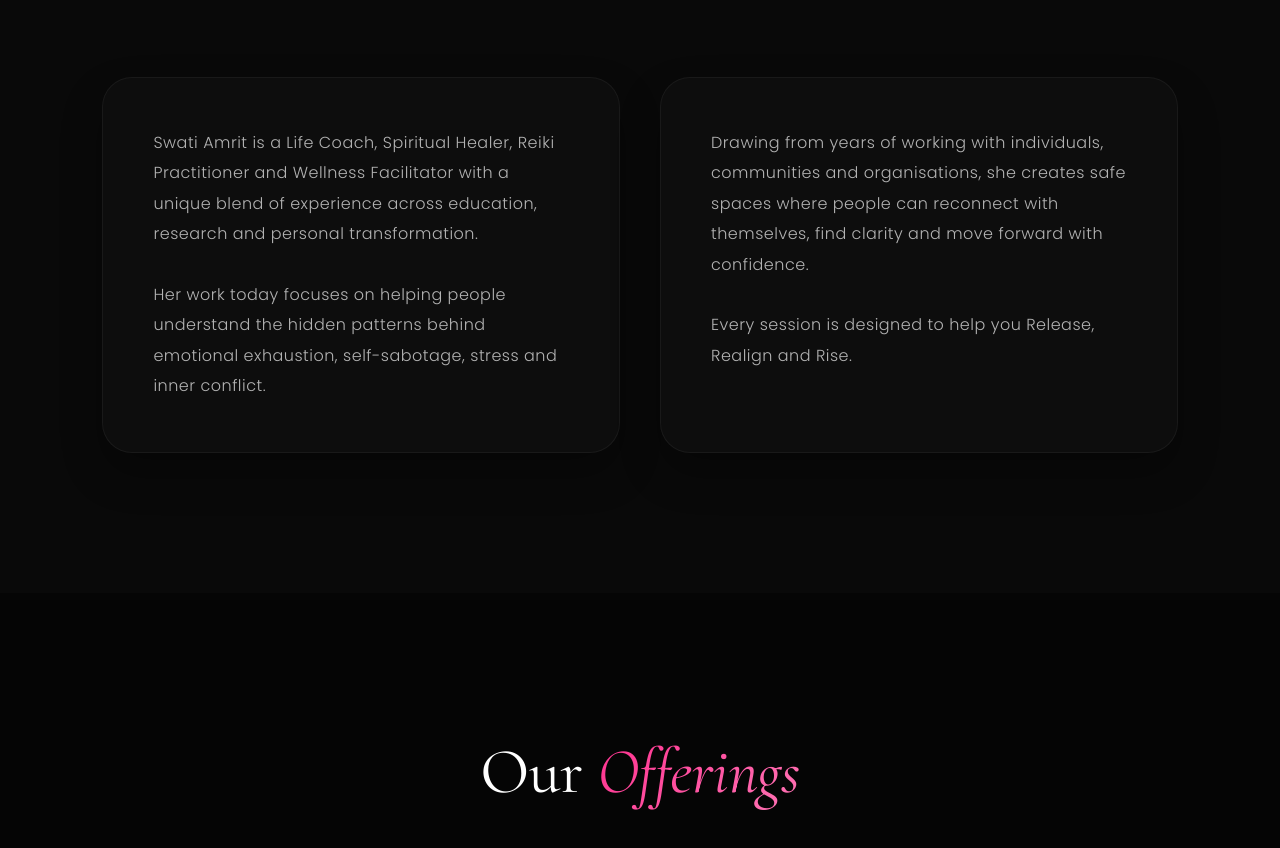
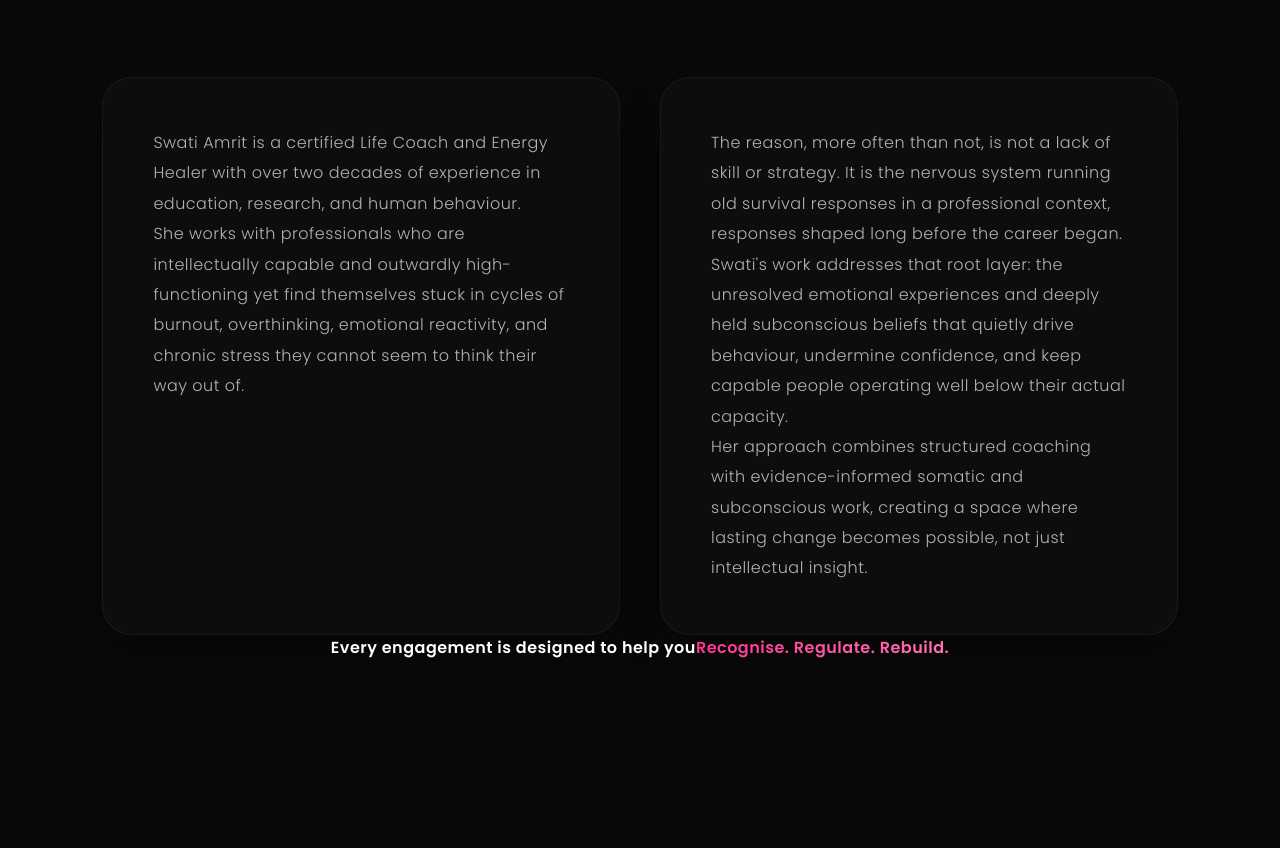
Before and after one commit to Shreyanshshsh/Surging-Soul, a plain HTML site: page index.html in a window 1280 px wide. Shown: the part 1120-1968 px from the top of the page. Drawn offline with nearby package versions, Linux system fonts and the light colour scheme.

Commit message:
index.html

```diff
--- a/index.html
+++ b/index.html
@@ -551,7 +551,7 @@
     <div class="container hero-grid">
         <div class="hero-text fade">
             <h1>Release.<br><span class="gradient-text">Realign.</span><br>Rise.</h1>
-            <p>Helping individuals reconnect with their worth, release emotional burdens, and create a life aligned with purpose, clarity and inner peace.</p>
+            <p>Helping professionals understand why they react, overthink, and exhaust themselves and rewire the patterns that are running the show.</p>
             <a href="#contact" class="btn">Begin Your Journey</a>
         </div>
         <div class="hero-image fade">
@@ -567,15 +567,18 @@
         </div>
         <div class="about-grid">
             <div class="about-card fade">
-                <p>Swati Amrit is a Life Coach, Spiritual Healer, Reiki Practitioner and Wellness Facilitator with a unique blend of experience across education, research and personal transformation.
-
-                Her work today focuses on helping people understand the hidden patterns behind emotional exhaustion, self-sabotage, stress and inner conflict.</p>
+                <p>Swati Amrit is a certified Life Coach and Energy Healer with over two decades of experience in education, research, and human behaviour.
+She works with professionals who are intellectually capable and outwardly high-functioning yet find themselves stuck in cycles of burnout, overthinking, emotional reactivity, and chronic stress they cannot seem to think their way out of.
+</p>
             </div>
             <div class="about-card fade">
-                <p>Drawing from years of working with individuals, communities and organisations, she creates safe spaces where people can reconnect with themselves, find clarity and move forward with confidence.
-
-                Every session is designed to help you Release, Realign and Rise.</p>
+                <p>The reason, more often than not, is not a lack of skill or strategy. It is the nervous system running old survival responses in a professional context, responses shaped long before the career began. Swati's work addresses that root layer: the unresolved emotional experiences and deeply held subconscious beliefs that quietly drive behaviour, undermine confidence, and keep capable people operating well below their actual capacity.
+Her approach combines structured coaching with evidence-informed somatic and subconscious work, creating a space where lasting change becomes possible, not just intellectual insight.
+</p>
             </div>
+        </div>
+        <div class="section-title fade">
+            <h4>Every engagement is designed to help you<span class="gradient-text">Recognise. Regulate. Rebuild.</span></h4>
         </div>
     </div>
 </section>
```
